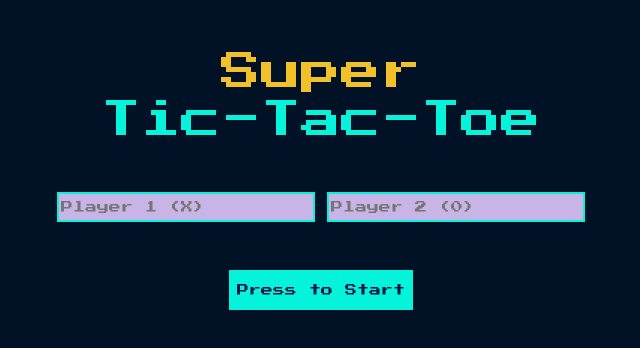
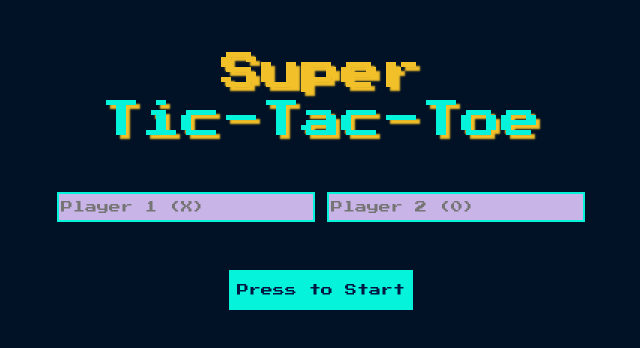
Before and after one commit to nriqu322/JavasCript-Tic-Tac-Toe, a website: page index.html in a window 1280 px wide. Shown: the whole page, without its empty margins (319-959 px from the left). Drawn offline with nearby package versions, Linux system fonts and the light colour scheme.

Commit message:
add shadow to title

```diff
--- a/style/master.scss
+++ b/style/master.scss
@@ -33,6 +33,10 @@ body {
   color: $color-accent;
   font-family: 'Press Start 2P', cursive;
   background-color: $color-background;
+}
+
+h1 {
+  text-shadow: 4px 4px 2px $yellow;
 }
 
 form {
```
Also changed, not shown: style/master.css, 1 other file.
